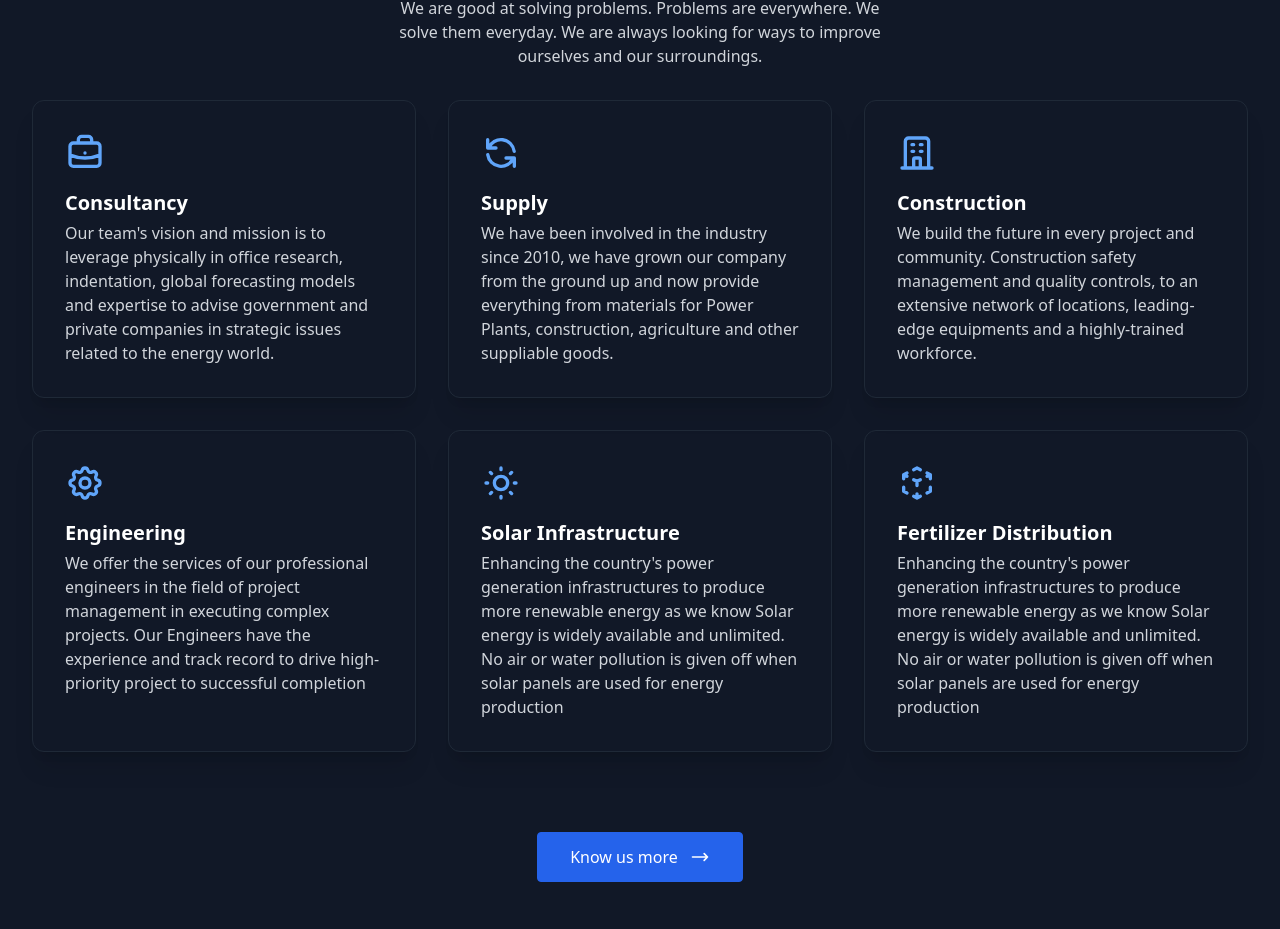
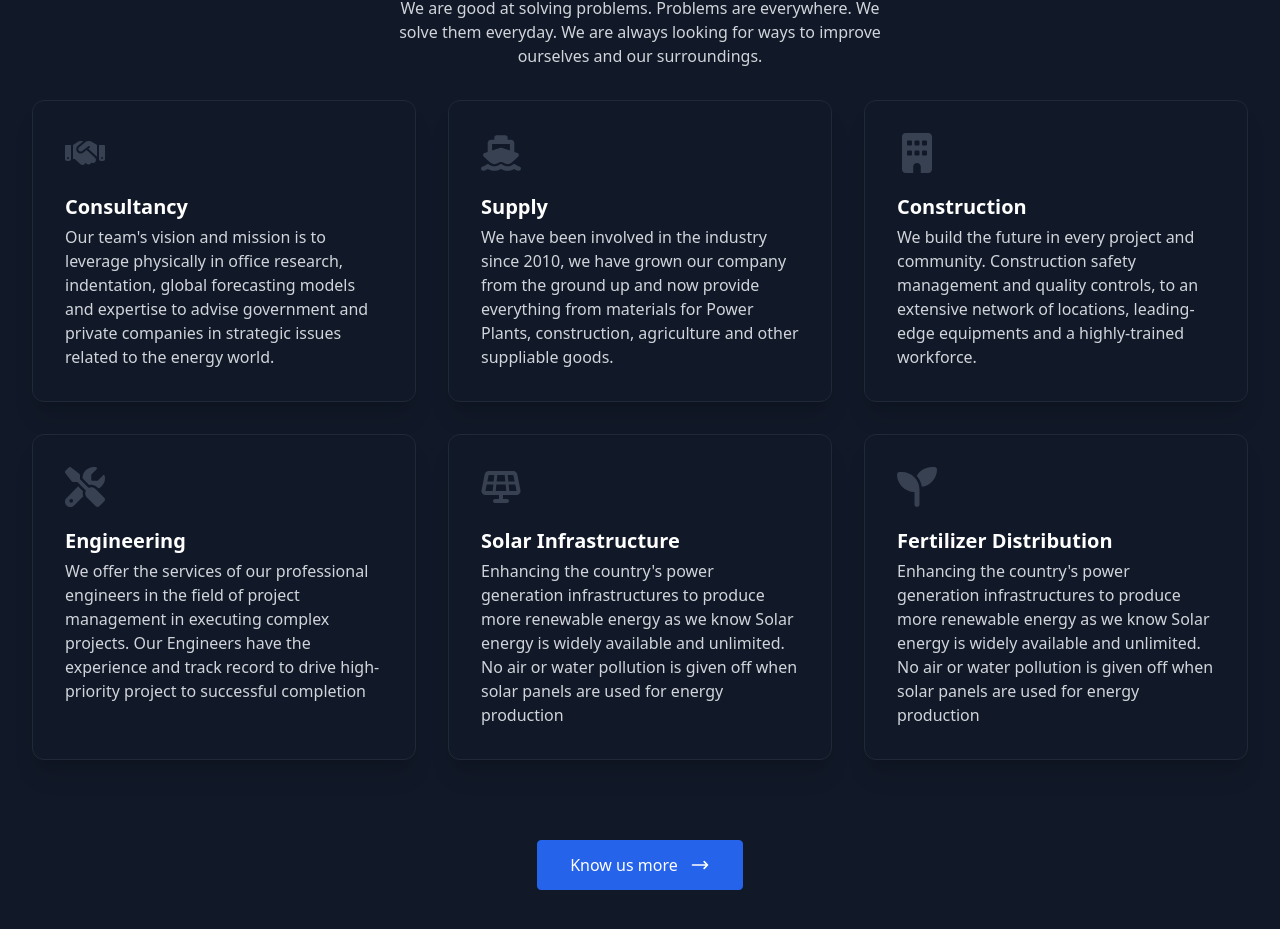
Before and after one commit to bobalok/energysol, a Next.js app: page / in a window 1280 px wide. Shown: the part 1396-2325 px from the top of the page. Built offline with nearby package versions, Linux system fonts and the light colour scheme.

Commit message:
replaced with fontawesome icon

```diff
--- a/components/Fourtype.js
+++ b/components/Fourtype.js
@@ -8,6 +8,17 @@ import {
   TruckIcon,
   CubeTransparentIcon,
 } from "@heroicons/react/outline";
+
+import { FontAwesomeIcon } from "@fortawesome/react-fontawesome";
+import {
+  faHandshake,
+  faShip,
+  faBuilding,
+  faSolarPanel,
+  faSeedling,
+  faScrewdriverWrench,
+} from "@fortawesome/free-solid-svg-icons";
+// import { faHandshake } from "@fortawesome/free-regular-svg-icons";
 
 export default function Fourtype() {
   return (
@@ -31,8 +42,13 @@ export default function Fourtype() {
               className='block p-8 transition border border-gray-800 shadow-xl rounded-xl hover:shadow-blue-500/10 hover:border-blue-500/10'
               href='#!'
             >
-              <BriefcaseIcon
+              {/* <BriefcaseIcon
                 className='w-10 h-10 text-blue-400'
+                aria-hidden='true'
+              /> */}
+              <FontAwesomeIcon
+                icon={faHandshake}
+                className='w-10 h-10 text-gray-700'
                 aria-hidden='true'
               />
               <h3 className='mt-4 text-xl font-bold text-white'>Consultancy</h3>
@@ -49,10 +65,15 @@ export default function Fourtype() {
               className='block p-8 transition border border-gray-800 shadow-xl rounded-xl hover:shadow-blue-500/10 hover:border-blue-500/10'
               href='#!'
             >
-              <RefreshIcon
+              <FontAwesomeIcon
+                icon={faShip}
+                className='w-10 h-10 text-gray-700'
+                aria-hidden='true'
+              />
+              {/* <RefreshIcon
                 className='w-10 h-10 text-blue-400'
                 aria-hidden='true'
-              />
+              /> */}
 
               <h3 className='mt-4 text-xl font-bold text-white'>Supply</h3>
 
@@ -68,8 +89,9 @@ export default function Fourtype() {
               className='block p-8 transition border border-gray-800 shadow-xl rounded-xl hover:shadow-blue-500/10 hover:border-blue-500/10'
               href='#!'
             >
-              <OfficeBuildingIcon
-                className='w-10 h-10 text-blue-400'
+              <FontAwesomeIcon
+                icon={faBuilding}
+                className='w-10 h-10 text-gray-700'
                 aria-hidden='true'
               />
 
@@ -89,7 +111,11 @@ export default function Fourtype() {
               className='block p-8 transition border border-gray-800 shadow-xl rounded-xl hover:shadow-blue-500/10 hover:border-blue-500/10'
               href='#!'
             >
-              <CogIcon className='w-10 h-10 text-blue-400' aria-hidden='true' />
+              <FontAwesomeIcon
+                icon={faScrewdriverWrench}
+                className='w-10 h-10 text-gray-700'
+                aria-hidden='true'
+              />
               <h3 className='mt-4 text-xl font-bold text-white'>Engineering</h3>
               <p className='mt-1 text-base text-gray-300'>
                 We offer the services of our professional engineers in the field
@@ -103,7 +129,11 @@ export default function Fourtype() {
               className='block p-8 transition border border-gray-800 shadow-xl rounded-xl hover:shadow-blue-500/10 hover:border-blue-500/10'
               href='#!'
             >
-              <SunIcon className='w-10 h-10 text-blue-400' aria-hidden='true' />
+              <FontAwesomeIcon
+                icon={faSolarPanel}
+                className='w-10 h-10 text-gray-700'
+                aria-hidden='true'
+              />
               <h3 className='mt-4 text-xl font-bold text-white'>
                 Solar Infrastructure
               </h3>
@@ -119,8 +149,9 @@ export default function Fourtype() {
               className='block p-8 transition border border-gray-800 shadow-xl rounded-xl hover:shadow-blue-500/10 hover:border-blue-500/10'
               href='#!'
             >
-              <CubeTransparentIcon
-                className='w-10 h-10 text-blue-400'
+              <FontAwesomeIcon
+                icon={faSeedling}
+                className='w-10 h-10 text-gray-700'
                 aria-hidden='true'
               />
               <h3 className='mt-4 text-xl font-bold text-white'>
```
